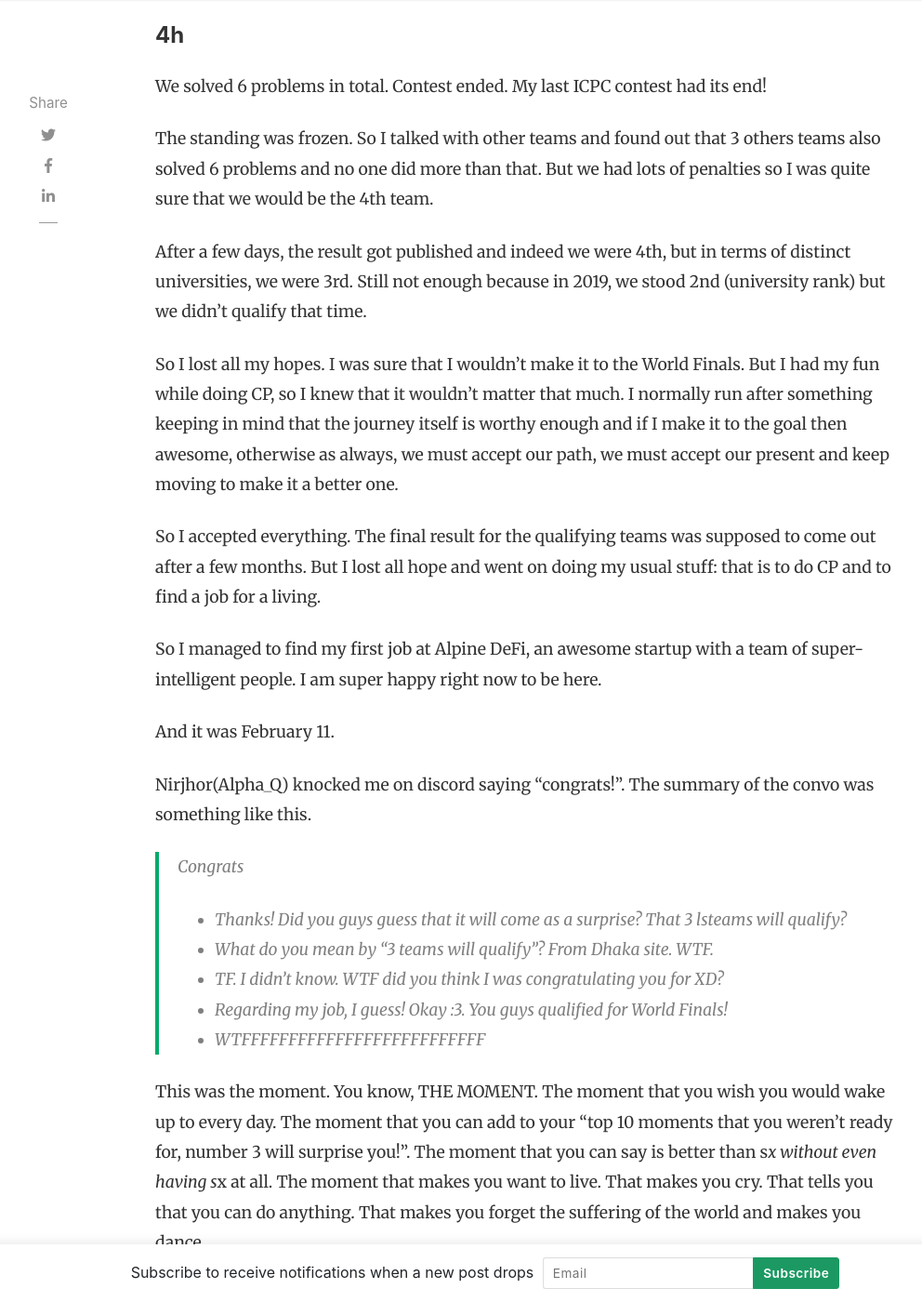
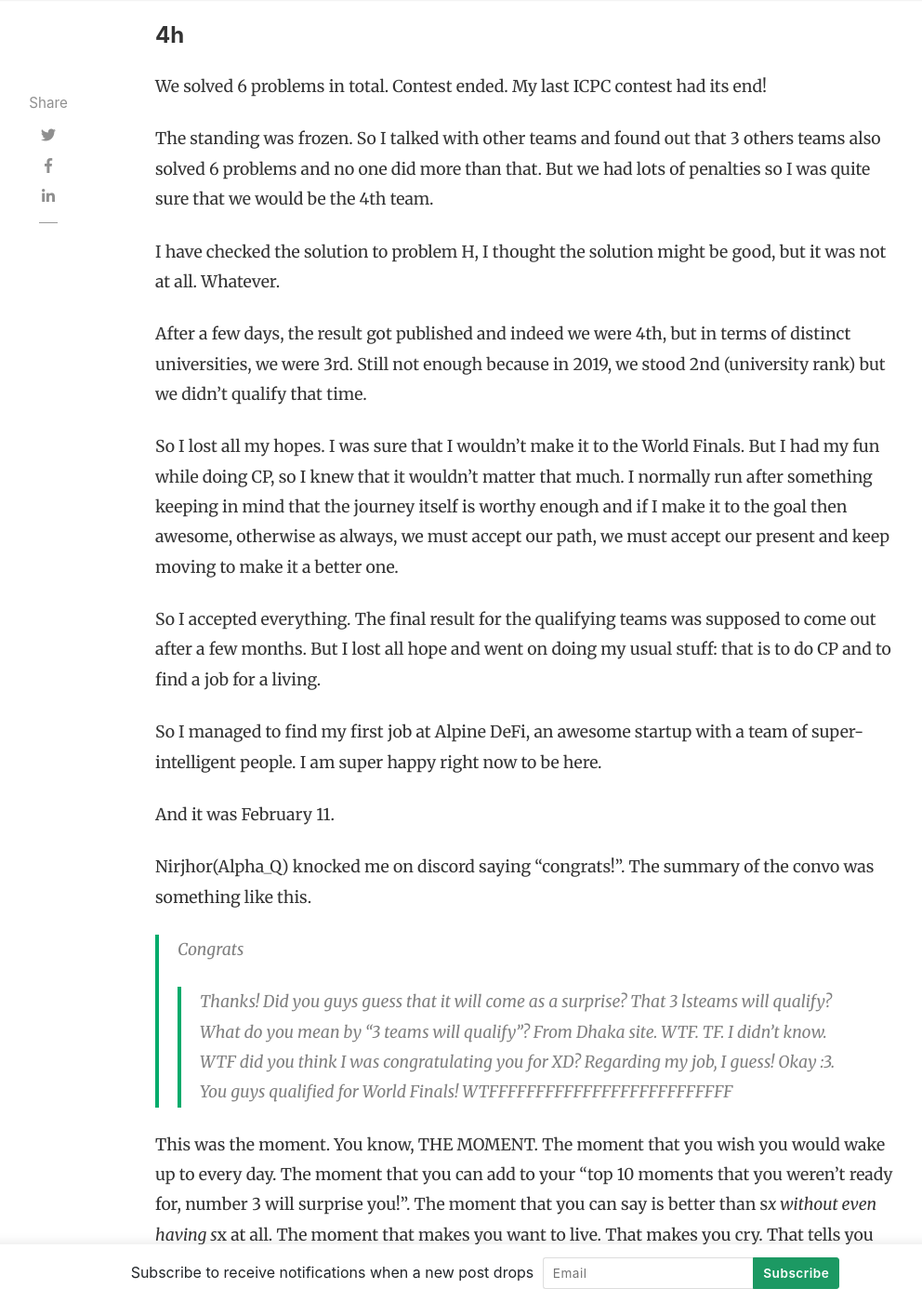
Before and after one commit to ShahjalalShohag/shahjalalshohag.github.io, a Jekyll site: the page built from _posts/2022-02-19-comeback.md, in a window 1280 px wide and 1400 px high, scrolled down 4090 px. Shown: the whole window at 93% size, without its empty margins (118-1110 px from the left). Built offline with Jekyll 4.4.1, drawn with Linux system fonts in a browser that asks for light colours; nearby versions of some CDN libraries; comment, search, counter and statistics services are not loaded.

Commit message:
new post

```diff
--- a/_posts/2022-02-19-comeback.md
+++ b/_posts/2022-02-19-comeback.md
@@ -69,6 +69,8 @@ We solved 6 problems in total. Contest ended. My last ICPC contest had its end!
 
 The standing was frozen. So I talked with other teams and found out that 3 others teams also solved 6 problems and no one did more than that. But we had lots of penalties so I was quite sure that we would be the 4th team.
 
+I have checked the solution to problem H, I thought the solution might be good, but it was not at all. Whatever.
+
 After a few days, the result got published and indeed we were 4th, but in terms of distinct universities, we were 3rd. Still not enough because in 2019, we stood 2nd (university rank) but we didn't qualify that time.
 
 So I lost all my hopes. I was sure that I wouldn't make it to the World Finals. But I had my fun while doing CP, so I knew that it wouldn't matter that much. I normally run after something keeping in mind that the journey itself is worthy enough and if I make it to the goal then awesome, otherwise as always, we must accept our path, we must accept our present and keep moving to make it a better one.
@@ -82,15 +84,15 @@ And it was February 11.
 Nirjhor(Alpha_Q) knocked me on discord saying "congrats!". The summary of the convo was something like this.
 
 > Congrats
-- Thanks!
+>> Thanks!
 > Did you guys guess that it will come as a surprise? That 3 lsteams will qualify?
-- What do you mean by "3 teams will qualify"?
+>> What do you mean by "3 teams will qualify"?
 > From Dhaka site. WTF.
-- TF. I didn't know.
+>> TF. I didn't know.
 > WTF did you think I was congratulating you for XD?
-- Regarding my job, I guess!
+>> Regarding my job, I guess!
 > Okay :3. You guys qualified for World Finals!
-- WTFFFFFFFFFFFFFFFFFFFFFFFFFF
+>> WTFFFFFFFFFFFFFFFFFFFFFFFFFF
 
 This was the moment. You know, THE MOMENT. The moment that you wish you would wake up to every day. The moment that you can add to your "top 10 moments that you weren't ready for, number 3 will surprise you!". The moment that you can say is better than s*x without even having s*x at all. The moment that makes you want to live. That makes you cry. That tells you that you can do anything. That makes you forget the suffering of the world and makes you dance.
 
```
